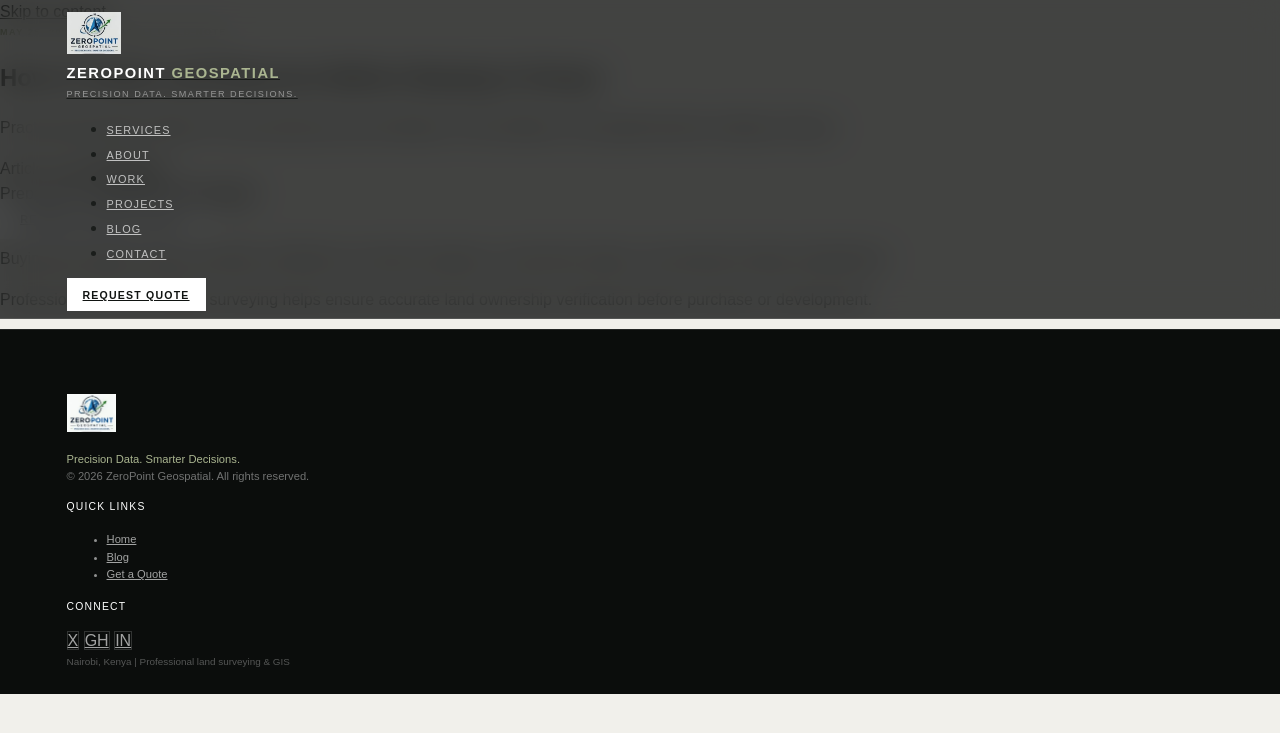
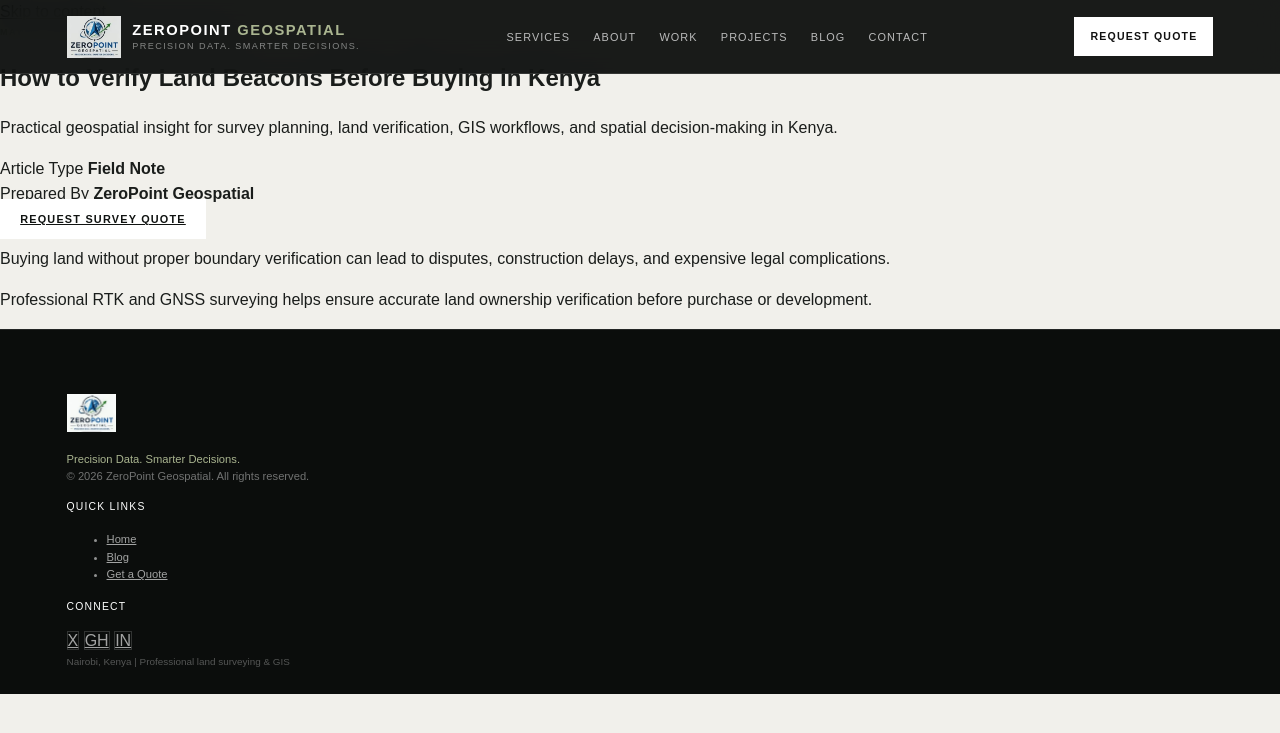
Before and after one commit to ZeroPointGeospatial/zeropoint, a Jekyll site: the page built from _posts/2026-05-25-boundary-survey-guide.md, in a window 1280 px wide. Shown: the top 733 px of the page. Built offline with Jekyll 4.4.1, drawn with Linux system fonts in a browser that asks for light colours.

Commit message:
Match Jekyll post navigation to the Projects page navbar

```diff
--- a/_layouts/post.html
+++ b/_layouts/post.html
@@ -9,6 +9,25 @@
 <link rel="preconnect" href="https://fonts.googleapis.com"/>
 <link rel="preconnect" href="https://fonts.gstatic.com" crossorigin/>
 <link rel="stylesheet" href="{{ '/css/site.css' | relative_url }}"/>
+<style>
+/* Keep article navigation identical to the Projects page. */
+nav{position:fixed!important;top:0!important;left:0!important;right:0!important;z-index:1000!important;min-height:74px!important;padding:.75rem 5.2%!important;display:flex!important;align-items:center!important;justify-content:space-between!important;background:rgba(11,13,12,.94)!important;border-bottom:1px solid rgba(255,255,255,.12)!important;box-shadow:none!important;backdrop-filter:blur(14px)!important;-webkit-backdrop-filter:blur(14px)!important}
+nav.scrolled{background:rgba(11,13,12,.94)!important;border-bottom-color:rgba(255,255,255,.12)!important;box-shadow:none!important}
+nav .nav-logo{display:flex!important;align-items:center!important;gap:.7rem!important;flex-shrink:0!important;text-decoration:none!important}
+nav .nav-logo img{width:auto!important;height:42px!important;display:block!important;border-radius:0!important}
+nav .nav-brand-text{display:flex!important;flex-direction:column!important;line-height:1.1!important}
+nav .nav-brand-text .name{font-size:.92rem!important;font-weight:700!important;letter-spacing:1.5px!important}
+nav .nav-brand-text .blue{color:#fff!important}.nav-brand-text .green{color:#aab590!important}
+nav .nav-brand-text .tagline{margin-top:3px!important;color:rgba(255,255,255,.46)!important;font-size:.57rem!important;letter-spacing:1.4px!important;text-transform:uppercase!important}
+nav .nav-links{display:flex!important;align-items:center!important;gap:1.45rem!important;list-style:none!important;margin:0!important;padding:0!important}
+nav .nav-links li{list-style:none!important;margin:0!important;padding:0!important}
+nav .nav-links a{color:rgba(255,255,255,.70)!important;text-decoration:none!important;font-size:.68rem!important;font-weight:500!important;letter-spacing:1.1px!important;text-transform:uppercase!important;white-space:nowrap!important}
+nav .nav-links a:hover{color:#fff!important}
+nav .nav-cta{display:inline-flex!important;align-items:center!important;justify-content:center!important;background:#fff!important;color:#111!important;border:0!important;border-radius:0!important;padding:.68rem 1rem!important;font-size:.66rem!important;font-weight:600!important;letter-spacing:1.2px!important;text-transform:uppercase!important;text-decoration:none!important;white-space:nowrap!important}
+nav .nav-cta:hover{background:#aab590!important;color:#111!important}
+@media(max-width:900px){nav{min-height:64px!important;padding:.65rem 5%!important}nav .nav-links,nav>.nav-cta{display:none!important}nav .nav-logo img{height:42px!important}nav .nav-brand-text .tagline{display:block!important}.hamburger{display:flex!important}.mobile-menu{display:none!important}}
+@media(max-width:560px){nav .nav-brand-text .tagline{display:none!important}nav .nav-logo img{height:39px!important}}
+</style>
 </head>
 <body>
 
```
